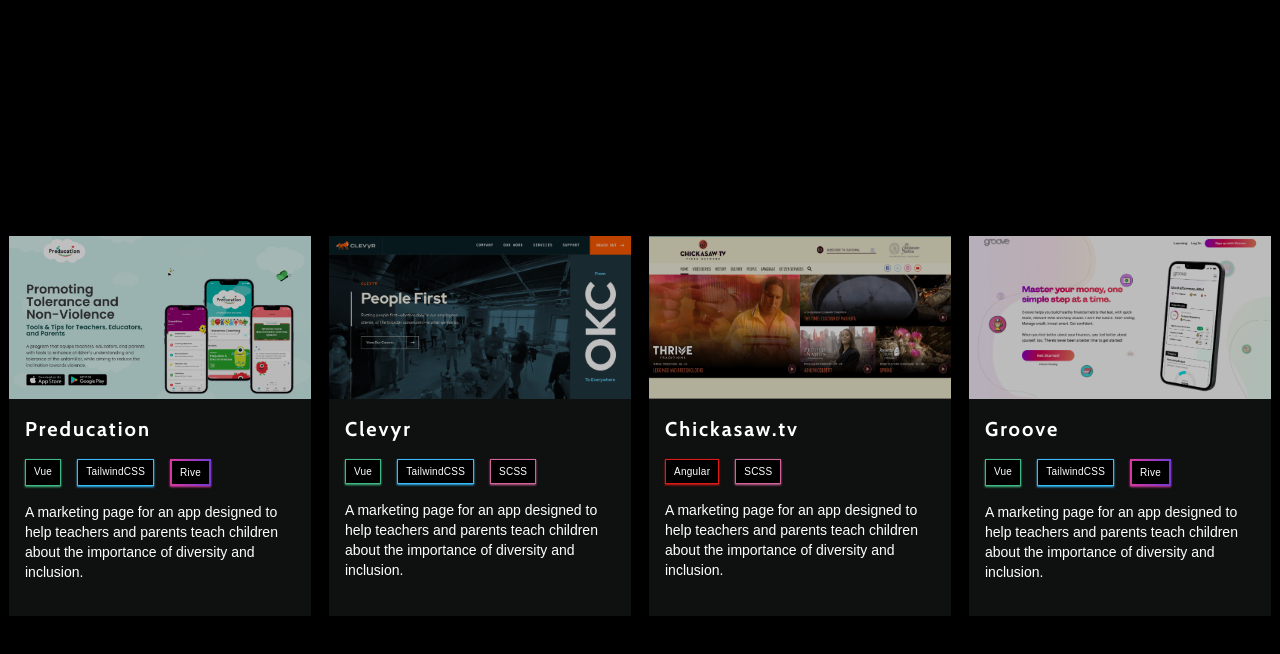
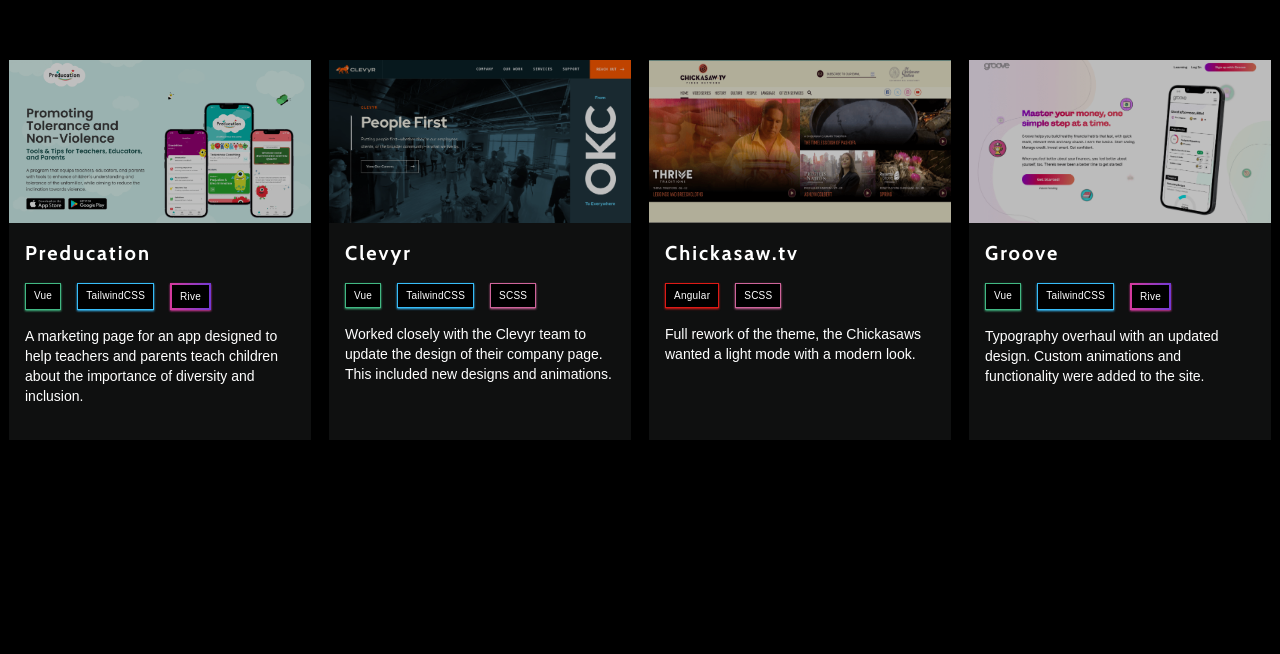
Before and after one commit to INIKITS/portfolio, a Vue app: page / in a window 1280 px wide. Shown: the part 794-1448 px from the top of the page. After the commit the page ends 1412 px from the top, so only its background shows below. Built offline with nearby package versions, Linux system fonts and the light colour scheme; a web font is replaced by a local one.

Commit message:
refactor: cards to include a description

```diff
--- a/src/components/sections/Portfolio/PortfolioCard.vue
+++ b/src/components/sections/Portfolio/PortfolioCard.vue
@@ -35,8 +35,7 @@
 			<div
 				class="text-white text-sm overflow-visible group-hover:bg-[#0f1010]/60 transition duration-200 z-0"
 			>
-				A marketing page for an app designed to help teachers and parents teach
-				children about the importance of diversity and inclusion.
+				{{ project.description }}
 			</div>
 		</div>
 	</div>
--- a/src/components/sections/PortfolioSection.vue
+++ b/src/components/sections/Portfolio/PortfolioSection.vue
@@ -1,5 +1,5 @@
 <script setup>
-import PortfolioCard from './Portfolio/PortfolioCard.vue';
+import PortfolioCard from './PortfolioCard.vue';
 const props = defineProps({
 	name: String,
 	alt: String,
@@ -9,21 +9,25 @@
 		name: 'preducation',
 		tags: ['Vue', 'TailwindCSS', 'Rive'],
 		url: 'https://preducationproject.com/',
+		description: 'A marketing page for an app designed to help teachers and parents teach children about the importance of diversity and inclusion.'
 	},
 	{
 		name: 'clevyr',
 		tags: ['Vue', 'TailwindCSS', 'SCSS'],
 		url: 'https://clevyr.com/company/',
+		description: 'Worked closely with the Clevyr team to update the design of their company page. This included new designs and animations.'
 	},
 	{
 		name: 'chickasaw.tv',
 		tags: ['Angular', 'SCSS'],
 		url: 'https://www.chickasaw.tv/',
+		description: 'Full rework of the theme, the Chickasaws wanted a light mode with a modern look.'
 	},
 	{
 		name: 'groove',
 		tags: ['Vue', 'TailwindCSS', 'Rive'],
 		url: 'https://groovemoney.org/',
+		description: 'Typography overhaul with an updated design. Custom animations and functionality were added to the site.'
 	},
 ];
 </script>
--- a/src/pages/HomePage.vue
+++ b/src/pages/HomePage.vue
@@ -1,14 +1,9 @@
 <script setup>
 import HeroSection from '../components/sections/HeroSection.vue';
-import PortfolioSection from '../components/sections/PortfolioSection.vue';
+import PortfolioSection from '@/components/sections/Portfolio/PortfolioSection.vue';
 </script>
 
 <template>
 	<HeroSection />
-	<div class="w-44 h-44">jjfskoakfmsako</div>
 	<PortfolioSection />
-	<!-- <div id="canvas" class="w-full h-full absolute top-0 left-0 z-40"></div> -->
-	<!-- <div class="absolute top-0 left-0 w-full h-full bg-white opacity-50 z-10">
-    <div class="text-white">hello World</div> -->
-	<!-- </div>   -->
 </template>
```
